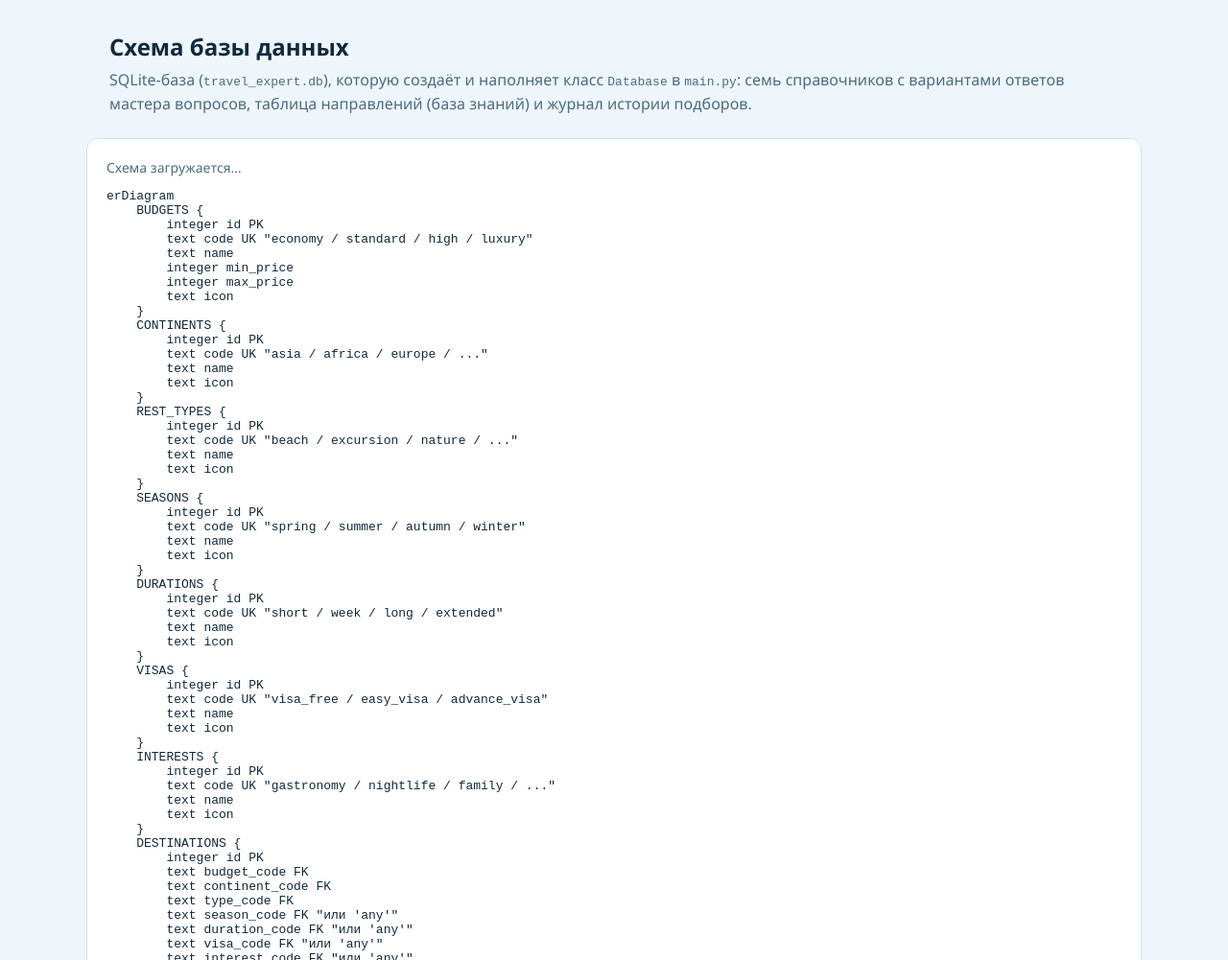
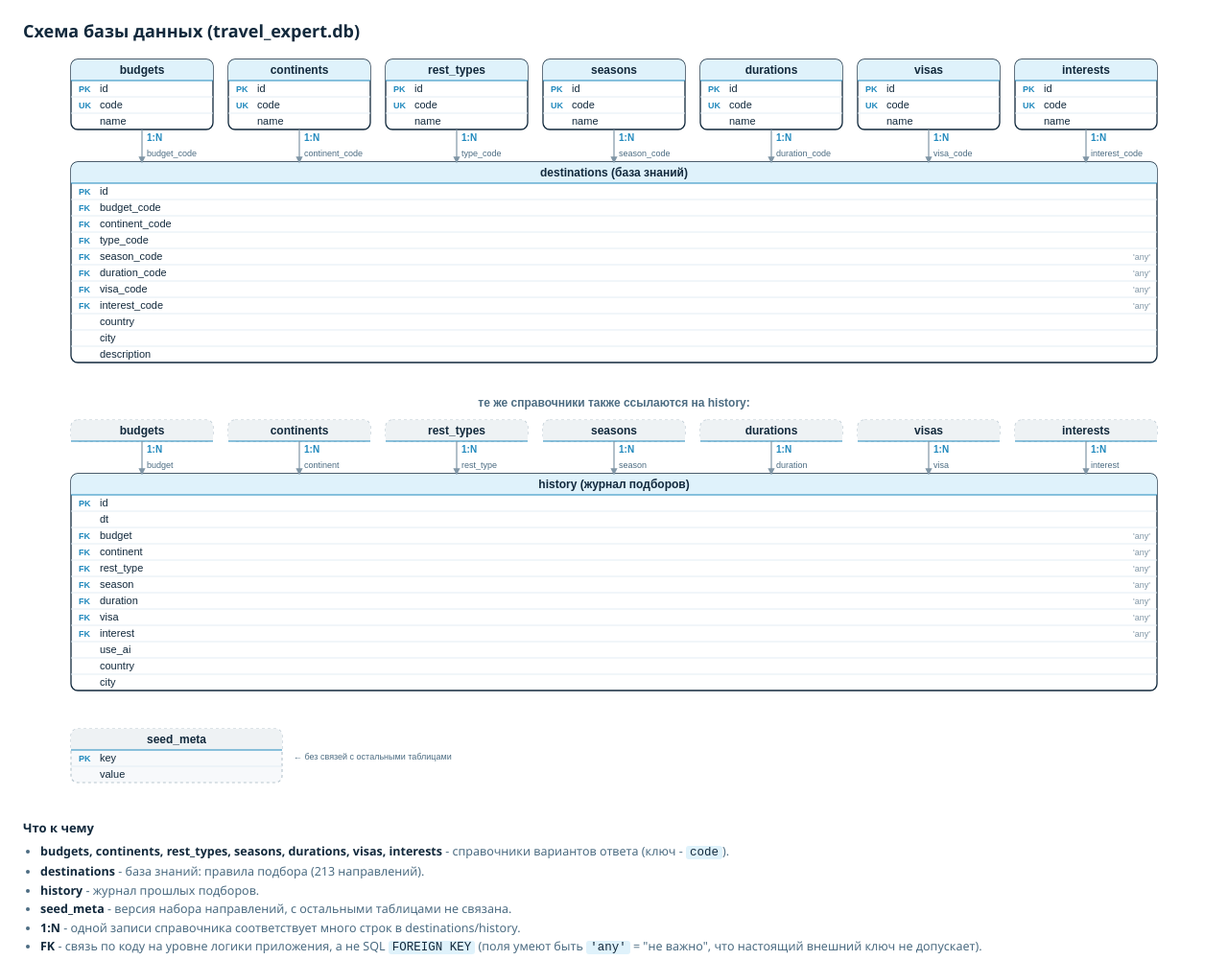
Before and after one commit to slavik2360/travel_destinations, a plain HTML site: page MyProgram/db-schema.html in a window 1280 px wide. Shown: the top 1001 px of the page at 96% size. Drawn offline with Linux system fonts and the light colour scheme.

Commit message:
Rewrite DB schema diagram as hand-drawn SVG (drop Mermaid, cleaner layout)

```diff
--- a/MyProgram/db-schema.html
+++ b/MyProgram/db-schema.html
@@ -2,236 +2,182 @@
 <html lang="ru">
 <head>
 <meta charset="UTF-8">
-<meta name="viewport" content="width=device-width, initial-scale=1">
 <title>Схема базы данных</title>
 <style>
-  :root {
-    --bg: #eef6fb;
-    --panel: #ffffff;
-    --border: #cfe3ee;
-    --accent: #2189bd;
-    --text: #12293c;
-    --subtext: #4c6c82;
-  }
-  * { box-sizing: border-box; }
   html, body {
     margin: 0;
     padding: 0;
-    background: var(--bg);
+    background: #ffffff;
+    overflow-x: auto;
     font-family: 'Segoe UI', Arial, sans-serif;
-    color: var(--text);
-  }
-  header {
-    max-width: 1100px;
-    margin: 0 auto;
-    padding: 32px 24px 8px;
   }
   h1 {
-    font-size: 24px;
-    margin: 0 0 6px;
+    font-size: 18px;
+    color: #12293c;
+    margin: 20px 24px 4px;
   }
-  header p {
-    color: var(--subtext);
-    margin: 0;
-    line-height: 1.5;
-  }
-  #diagram-wrap {
-    max-width: 1100px;
-    margin: 16px auto;
-    padding: 20px;
-    background: var(--panel);
-    border: 1px solid var(--border);
-    border-radius: 12px;
-    overflow-x: auto;
-  }
-  .legend {
-    max-width: 1100px;
-    margin: 0 auto 40px;
-    padding: 20px 24px;
-  }
-  .legend h2 {
-    font-size: 16px;
-    margin: 0 0 10px;
-  }
-  .legend ul {
-    margin: 0 0 18px;
-    padding-left: 20px;
-    line-height: 1.6;
-  }
-  .legend code {
-    background: #dff2fb;
-    color: var(--text);
-    padding: 1px 6px;
-    border-radius: 4px;
-    font-size: 13px;
-  }
-  .note {
-    background: #fff7e6;
-    border: 1px solid #f0d999;
-    border-radius: 8px;
-    padding: 12px 16px;
-    font-size: 14px;
-    line-height: 1.6;
-  }
-  .loading {
-    color: var(--subtext);
-    font-size: 14px;
-  }
+  #diagram { display: block; margin: 0 auto; }
+
+  .tbl-box    { fill: #ffffff; stroke: #12293c; stroke-width: 1.3; }
+  .tbl-header { fill: #dff2fb; }
+  .tbl-title  { fill: #12293c; font: 700 12px Arial, sans-serif; }
+  .tbl-sep    { stroke: #2189bd; stroke-width: 1.2; }
+  .tbl-rowsep { stroke: #e3edf4; stroke-width: 1; }
+  .tbl-badge  { fill: #2189bd; font: 700 9px Arial, sans-serif; }
+  .tbl-col    { fill: #12293c; font: 500 11px Arial, sans-serif; }
+  .tbl-note   { fill: #8096a6; font: 500 9px Arial, sans-serif; }
+  .tbl-box-dim   { fill: #f7f9fb; stroke: #b9c7d0; stroke-width: 1.2; stroke-dasharray: 3 3; }
+  .tbl-header-dim{ fill: #eef2f4; }
+
+  .rel-line  { stroke: #8096a6; stroke-width: 1.2; fill: none; }
+  .rel-label { fill: #2189bd; font: 700 10px Arial, sans-serif; }
+  .rel-field { fill: #4c6c82; font: 500 9px Arial, sans-serif; }
+  .section-title { fill: #4c6c82; font: 700 12px Arial, sans-serif; }
+
+  .legend { margin: 10px 24px 30px; max-width: 1200px; }
+  .legend h2 { font-size: 13px; color: #12293c; margin: 18px 0 6px; }
+  .legend ul { margin: 0; padding-left: 18px; }
+  .legend li { font-size: 12.5px; color: #4c6c82; line-height: 1.55; }
+  .legend b { color: #12293c; }
+  .legend code { background: #dff2fb; padding: 0 4px; border-radius: 3px; color: #12293c; }
 </style>
 </head>
 <body>
-<header>
-  <h1>Схема базы данных</h1>
-  <p>
-    SQLite-база (<code>travel_expert.db</code>), которую создаёт и наполняет класс
-    <code>Database</code> в <code>main.py</code>: семь справочников с вариантами ответов
-    мастера вопросов, таблица направлений (база знаний) и журнал истории подборов.
-  </p>
-</header>
+<h1>Схема базы данных (travel_expert.db)</h1>
+<svg id="diagram" xmlns="http://www.w3.org/2000/svg">
+  <defs>
+    <marker id="arrow" viewBox="0 0 10 10" refX="8" refY="5" markerWidth="6" markerHeight="6" orient="auto-start-reverse">
+      <path d="M0,0 L10,5 L0,10 z" fill="#8096a6"></path>
+    </marker>
+  </defs>
+</svg>
 
-<div id="diagram-wrap">
-  <div class="loading">Схема загружается…</div>
-  <pre class="mermaid">
-erDiagram
-    BUDGETS {
-        integer id PK
-        text code UK "economy / standard / high / luxury"
-        text name
-        integer min_price
-        integer max_price
-        text icon
-    }
-    CONTINENTS {
-        integer id PK
-        text code UK "asia / africa / europe / ..."
-        text name
-        text icon
-    }
-    REST_TYPES {
-        integer id PK
-        text code UK "beach / excursion / nature / ..."
-        text name
-        text icon
-    }
-    SEASONS {
-        integer id PK
-        text code UK "spring / summer / autumn / winter"
-        text name
-        text icon
-    }
-    DURATIONS {
-        integer id PK
-        text code UK "short / week / long / extended"
-        text name
-        text icon
-    }
-    VISAS {
-        integer id PK
-        text code UK "visa_free / easy_visa / advance_visa"
-        text name
-        text icon
-    }
-    INTERESTS {
-        integer id PK
-        text code UK "gastronomy / nightlife / family / ..."
-        text name
-        text icon
-    }
-    DESTINATIONS {
-        integer id PK
-        text budget_code FK
-        text continent_code FK
-        text type_code FK
-        text season_code FK "или 'any'"
-        text duration_code FK "или 'any'"
-        text visa_code FK "или 'any'"
-        text interest_code FK "или 'any'"
-        text country
-        text city
-        text description
-    }
-    HISTORY {
-        integer id PK
-        text dt "дата и время подбора"
-        text budget FK "или 'any'"
-        text continent FK "или 'any'"
-        text rest_type FK "или 'any'"
-        text season FK "или 'any'"
-        text duration FK "или 'any'"
-        text visa FK "или 'any'"
-        text interest FK "или 'any'"
-        integer use_ai "0 = правила, 1 = ИИ-режим"
-        text country
-        text city
-    }
-    SEED_META {
-        text key PK "например 'destinations_seed_version'"
-        text value
-    }
-
-    BUDGETS ||--o{ DESTINATIONS : "budget_code"
-    CONTINENTS ||--o{ DESTINATIONS : "continent_code"
-    REST_TYPES ||--o{ DESTINATIONS : "type_code"
-    SEASONS ||--o{ DESTINATIONS : "season_code"
-    DURATIONS ||--o{ DESTINATIONS : "duration_code"
-    VISAS ||--o{ DESTINATIONS : "visa_code"
-    INTERESTS ||--o{ DESTINATIONS : "interest_code"
-
-    BUDGETS ||--o{ HISTORY : "budget"
-    CONTINENTS ||--o{ HISTORY : "continent"
-    REST_TYPES ||--o{ HISTORY : "rest_type"
-    SEASONS ||--o{ HISTORY : "season"
-    DURATIONS ||--o{ HISTORY : "duration"
-    VISAS ||--o{ HISTORY : "visa"
-    INTERESTS ||--o{ HISTORY : "interest"
-  </pre>
+<div class="legend">
+  <h2>Что к чему</h2>
+  <ul>
+    <li><b>budgets, continents, rest_types, seasons, durations, visas, interests</b> - справочники вариантов ответа (ключ - <code>code</code>).</li>
+    <li><b>destinations</b> - база знаний: правила подбора (213 направлений).</li>
+    <li><b>history</b> - журнал прошлых подборов.</li>
+    <li><b>seed_meta</b> - версия набора направлений, с остальными таблицами не связана.</li>
+    <li><b>1:N</b> - одной записи справочника соответствует много строк в destinations/history.</li>
+    <li><b>FK</b> - связь по коду на уровне логики приложения, а не SQL <code>FOREIGN KEY</code> (поля умеют быть <code>'any'</code> = "не важно", что настоящий внешний ключ не допускает).</li>
+  </ul>
 </div>
 
-<div class="legend">
-  <h2>Как это устроено</h2>
-  <ul>
-    <li><b>7 справочников</b> (<code>budgets</code>, <code>continents</code>, <code>rest_types</code>,
-      <code>seasons</code>, <code>durations</code>, <code>visas</code>, <code>interests</code>) - фиксированные
-      варианты ответов мастера вопросов. У каждого: <code>code</code> (уникальный текстовый код,
-      используется для связи), <code>name</code> (что видит пользователь) и <code>icon</code> (эмодзи).
-      У <code>budgets</code> дополнительно диапазон цены (<code>min_price</code>/<code>max_price</code>).</li>
-    <li><b><code>destinations</code></b> - собственно база знаний (213 направлений на момент сборки):
-      каждая строка - это правило вида «при таком сочетании критериев предложить эту страну/город».
-      Можно редактировать прямо в приложении (окно «База знаний»).</li>
-    <li><b><code>history</code></b> - журнал всех прошлых подборов: какие ответы дал пользователь,
-      каким движком (<code>use_ai</code>) и что было рекомендовано.</li>
-    <li><b><code>seed_meta</code></b> - служебная таблица из одной строки, хранящая версию набора
-      направлений (<code>destinations_seed_version</code>); не связана с остальными таблицами -
-      нужна только чтобы при обновлении приложения дозаполнить новые направления, не трогая уже
-      существующие или добавленные пользователем вручную.</li>
-  </ul>
-  <div class="note">
-    ⚠️ Важный нюанс: связи на диаграмме - <i>логические</i>, а не настоящие <code>FOREIGN KEY</code>
-    в SQL. Так сделано намеренно: у <code>destinations</code> и <code>history</code> многие поля
-    (сезон, продолжительность, виза, интересы) умеют принимать специальное значение
-    <code>'any'</code> ("любой/не важно"), которое не соответствует ни одной строке справочника -
-    настоящий внешний ключ такого бы не позволил. Соответствие кодов реальным справочникам
-    проверяется на уровне логики приложения (<code>RecommendationEngine</code> /
-    <code>AISimulatedEngine</code> в <code>main.py</code>), а не СУБД.
-  </div>
-</div>
+<script>
+(function () {
+  const SVG_NS = "http://www.w3.org/2000/svg";
+  const svg = document.getElementById('diagram');
 
-<script type="module">
-  import mermaid from "https://cdn.jsdelivr.net/npm/mermaid@10.9.1/dist/mermaid.esm.min.mjs";
-  mermaid.initialize({
-    startOnLoad: true,
-    theme: "base",
-    themeVariables: {
-      background: "#ffffff",
-      primaryColor: "#dff2fb",
-      primaryBorderColor: "#2189bd",
-      primaryTextColor: "#12293c",
-      lineColor: "#4c6c82",
-      tertiaryColor: "#eef6fb",
-      fontFamily: "Segoe UI, Arial, sans-serif"
-    }
+  function el(tag, attrs, cls) {
+    const e = document.createElementNS(SVG_NS, tag);
+    for (const k in attrs) e.setAttribute(k, attrs[k]);
+    if (cls) e.setAttribute('class', cls);
+    return e;
+  }
+  function text(x, y, str, cls, anchor) {
+    const t = el('text', { x: x, y: y, 'text-anchor': anchor || 'middle' }, cls);
+    t.textContent = str;
+    return t;
+  }
+
+  const ROW_H = 17, HEADER_H = 22;
+
+  // Таблица: заголовок + список колонок ("PK"/"UK"/"FK" слева, тип - справа).
+  function drawTable(x, y, w, title, columns, dim) {
+    const h = HEADER_H + columns.length * ROW_H;
+    svg.appendChild(el('rect', { x, y, width: w, height: h, rx: 7 }, dim ? 'tbl-box-dim' : 'tbl-box'));
+    svg.appendChild(el('rect', { x, y, width: w, height: HEADER_H, rx: 7 }, dim ? 'tbl-header-dim' : 'tbl-header'));
+    svg.appendChild(el('rect', { x, y: y + HEADER_H - 7, width: w, height: 7 }, dim ? 'tbl-header-dim' : 'tbl-header'));
+    svg.appendChild(text(x + w / 2, y + 15, title, 'tbl-title'));
+    svg.appendChild(el('line', { x1: x, y1: y + HEADER_H, x2: x + w, y2: y + HEADER_H }, 'tbl-sep'));
+    columns.forEach(function (col, i) {
+      const ry = y + HEADER_H + i * ROW_H;
+      if (i > 0) svg.appendChild(el('line', { x1: x, y1: ry, x2: x + w, y2: ry }, 'tbl-rowsep'));
+      if (col.key) svg.appendChild(text(x + 8, ry + 12, col.key, 'tbl-badge', 'start'));
+      svg.appendChild(text(x + 30, ry + 12, col.name, 'tbl-col', 'start'));
+      if (col.note) svg.appendChild(text(x + w - 7, ry + 12, col.note, 'tbl-note', 'end'));
+    });
+    return { x, y, w, h, top: y, bottom: y + h, cx: x + w / 2 };
+  }
+
+  function vline(x1, y1, x2, y2, label, field) {
+    svg.appendChild(el('line', { x1, y1, x2, y2, 'marker-end': 'url(#arrow)' }, 'rel-line'));
+    svg.appendChild(text(x1 + 5, y1 + 12, label, 'rel-label', 'start'));
+    if (field) svg.appendChild(text(x2 + 5, y2 - 6, field, 'rel-field', 'start'));
+  }
+
+  // ---------- Раскладка ----------
+  const LOOKUP_W = 148, GAP = 16;
+  const LOOKUPS = [
+    { title: 'budgets',    field: 'budget_code / budget',       cols: [{ key: 'PK', name: 'id' }, { key: 'UK', name: 'code' }, { name: 'name' }] },
+    { title: 'continents', field: 'continent_code / continent', cols: [{ key: 'PK', name: 'id' }, { key: 'UK', name: 'code' }, { name: 'name' }] },
+    { title: 'rest_types', field: 'type_code / rest_type',      cols: [{ key: 'PK', name: 'id' }, { key: 'UK', name: 'code' }, { name: 'name' }] },
+    { title: 'seasons',    field: 'season_code / season',       cols: [{ key: 'PK', name: 'id' }, { key: 'UK', name: 'code' }, { name: 'name' }] },
+    { title: 'durations',  field: 'duration_code / duration',   cols: [{ key: 'PK', name: 'id' }, { key: 'UK', name: 'code' }, { name: 'name' }] },
+    { title: 'visas',      field: 'visa_code / visa',           cols: [{ key: 'PK', name: 'id' }, { key: 'UK', name: 'code' }, { name: 'name' }] },
+    { title: 'interests',  field: 'interest_code / interest',   cols: [{ key: 'PK', name: 'id' }, { key: 'UK', name: 'code' }, { name: 'name' }] }
+  ];
+
+  const totalW = LOOKUPS.length * LOOKUP_W + (LOOKUPS.length - 1) * GAP;
+  const W = totalW + 60;
+  const startX = (W - totalW) / 2;
+  const CX = W / 2;
+
+  let cursorY = 14;
+  const lookupNodes = LOOKUPS.map(function (l, i) {
+    return drawTable(startX + i * (LOOKUP_W + GAP), cursorY, LOOKUP_W, l.title, l.cols);
   });
-  document.querySelector('#diagram-wrap .loading').remove();
+  cursorY = lookupNodes[0].bottom + 34;
+
+  // --- destinations: одна прямая вертикаль на справочник, подписи "1:N" + название поля ---
+  const DEST_COLS = [
+    { key: 'PK', name: 'id' },
+    { key: 'FK', name: 'budget_code' }, { key: 'FK', name: 'continent_code' },
+    { key: 'FK', name: 'type_code' }, { key: 'FK', name: 'season_code', note: "'any'" },
+    { key: 'FK', name: 'duration_code', note: "'any'" }, { key: 'FK', name: 'visa_code', note: "'any'" },
+    { key: 'FK', name: 'interest_code', note: "'any'" },
+    { name: 'country' }, { name: 'city' }, { name: 'description' }
+  ];
+  const destNode = drawTable(startX, cursorY, totalW, 'destinations  (база знаний)', DEST_COLS);
+  lookupNodes.forEach(function (node, i) {
+    vline(node.cx, node.bottom, node.cx, destNode.top, '1:N', LOOKUPS[i].field.split(' / ')[0]);
+  });
+  cursorY = destNode.bottom + 46;
+
+  // --- history: те же 7 справочников, показаны компактно (без повторения колонок) ---
+  svg.appendChild(text(CX, cursorY, 'те же справочники также ссылаются на history:', 'section-title'));
+  cursorY += 14;
+  const anchorNodes = LOOKUPS.map(function (l, i) {
+    return drawTable(startX + i * (LOOKUP_W + GAP), cursorY, LOOKUP_W, l.title, [], true);
+  });
+  cursorY = anchorNodes[0].bottom + 34;
+
+  const HIST_COLS = [
+    { key: 'PK', name: 'id' }, { name: 'dt' },
+    { key: 'FK', name: 'budget', note: "'any'" }, { key: 'FK', name: 'continent', note: "'any'" },
+    { key: 'FK', name: 'rest_type', note: "'any'" }, { key: 'FK', name: 'season', note: "'any'" },
+    { key: 'FK', name: 'duration', note: "'any'" }, { key: 'FK', name: 'visa', note: "'any'" },
+    { key: 'FK', name: 'interest', note: "'any'" },
+    { name: 'use_ai' }, { name: 'country' }, { name: 'city' }
+  ];
+  const histNode = drawTable(startX, cursorY, totalW, 'history  (журнал подборов)', HIST_COLS);
+  anchorNodes.forEach(function (node, i) {
+    vline(node.cx, node.bottom, node.cx, histNode.top, '1:N', LOOKUPS[i].field.split(' / ')[1]);
+  });
+  cursorY = histNode.bottom + 40;
+
+  // --- seed_meta: отдельно, без связей ---
+  const seedNode = drawTable(startX, cursorY, 220, 'seed_meta', [
+    { key: 'PK', name: 'key' }, { name: 'value' }
+  ], true);
+  svg.appendChild(text(seedNode.x + seedNode.w + 12, seedNode.top + seedNode.h / 2 + 4, '← без связей с остальными таблицами', 'rel-field', 'start'));
+  cursorY = seedNode.bottom + 20;
+
+  svg.setAttribute('viewBox', '0 0 ' + W + ' ' + cursorY);
+  svg.setAttribute('width', W);
+  svg.setAttribute('height', cursorY);
+})();
 </script>
 </body>
 </html>
```
